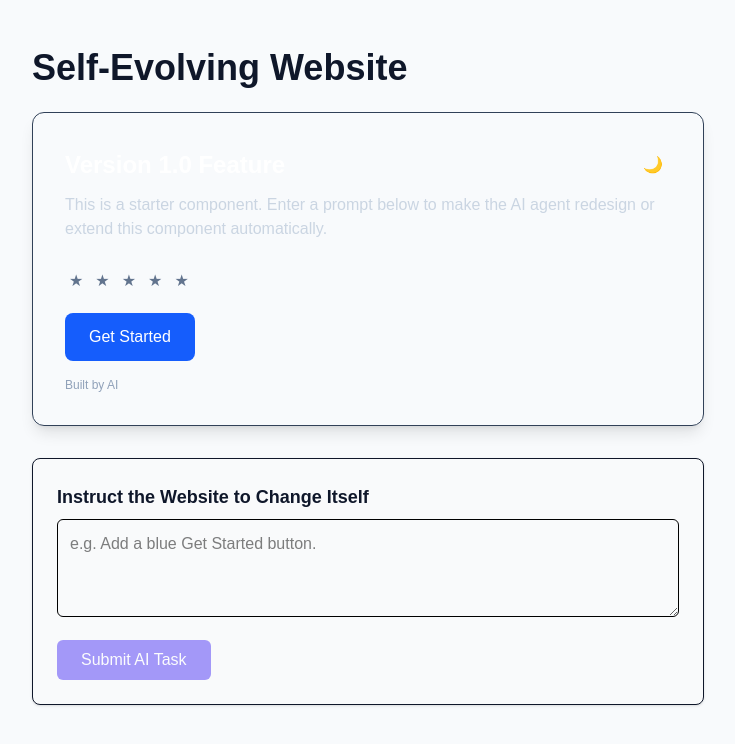
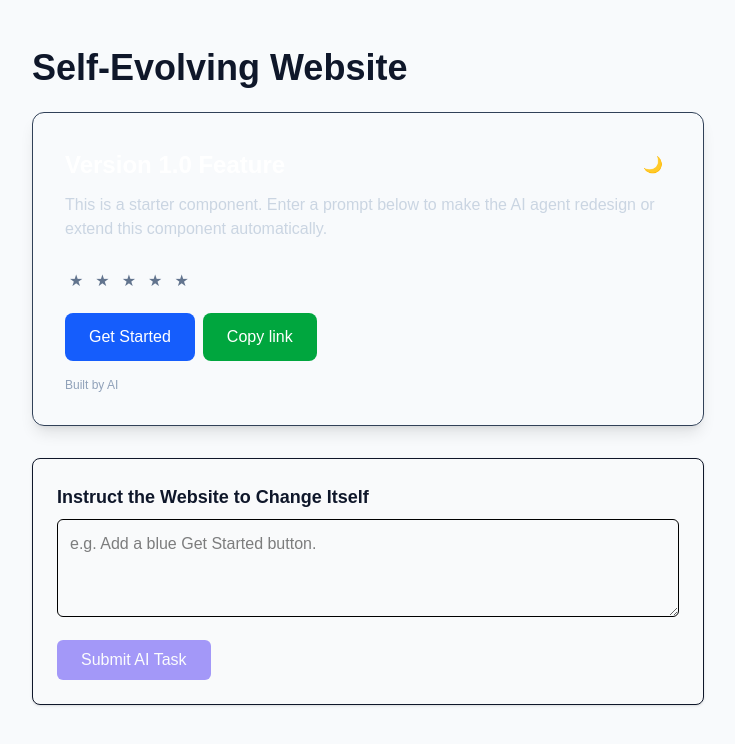
Before and after one commit to SveX04/fuzzy-happiness, a Next.js app: page / in a window 1280 px wide. Shown: the top 744 px of the page, without its empty margins (272-1007 px from the left). Built offline with nearby package versions, Linux system fonts and the light colour scheme.

Commit message:
feat(ai): Add a “Copy link” button. (#6)

```diff
--- a/components/DynamicFeature.tsx
+++ b/components/DynamicFeature.tsx
@@ -6,6 +6,16 @@ export default function DynamicFeature() {
   const [rating, setRating] = useState(0);
   const [dark, setDark] = useState(false);
   const stars = Array.from({ length: 5 }, (_, i) => i + 1);
+  const link = "https://example.com";
+
+  const copyLink = async () => {
+    try {
+      await navigator.clipboard.writeText(link);
+      alert("Link copied!");
+    } catch {
+      alert("Failed to copy");
+    }
+  };
 
   return (
     <div className={`my-6 rounded-xl border ${dark ? "border-slate-300" : "border-slate-700"} bg-${dark ? "slate-900" : "slate-800"} p-8 text-${dark ? "white" : "white"} shadow-lg transition-colors`}>
@@ -38,12 +48,21 @@ export default function DynamicFeature() {
           </button>
         ))}
       </div>
+      <div className="mb-4 flex gap-2">
         <button
           type="button"
           className="rounded-lg bg-blue-600 px-6 py-3 font-semibold text-white transition-colors hover:bg-blue-700 focus:outline-none focus:ring-2 focus:ring-blue-500 focus:ring-offset-2 focus:ring-offset-slate-800"
         >
           Get Started
         </button>
+        <button
+          type="button"
+          className="rounded-lg bg-green-600 px-6 py-3 font-semibold text-white transition-colors hover:bg-green-700 focus:outline-none focus:ring-2 focus:ring-green-500 focus:ring-offset-2 focus:ring-offset-slate-800"
+          onClick={copyLink}
+        >
+          Copy link
+        </button>
+      </div>
       <div className="mt-4 text-xs text-slate-400">
         Built by AI
       </div>
```
Lines whose indentation alone changed are shown as unchanged.
